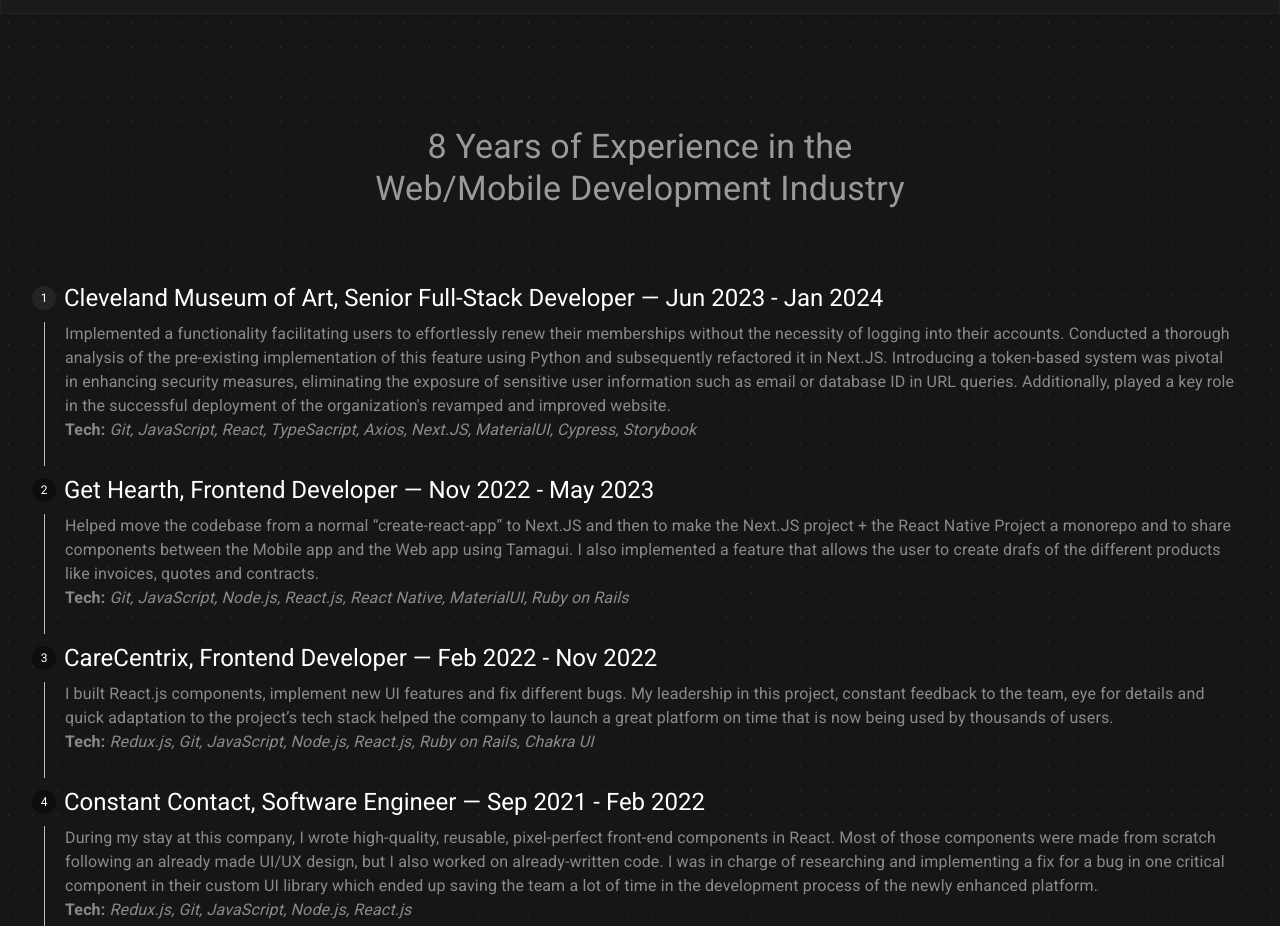
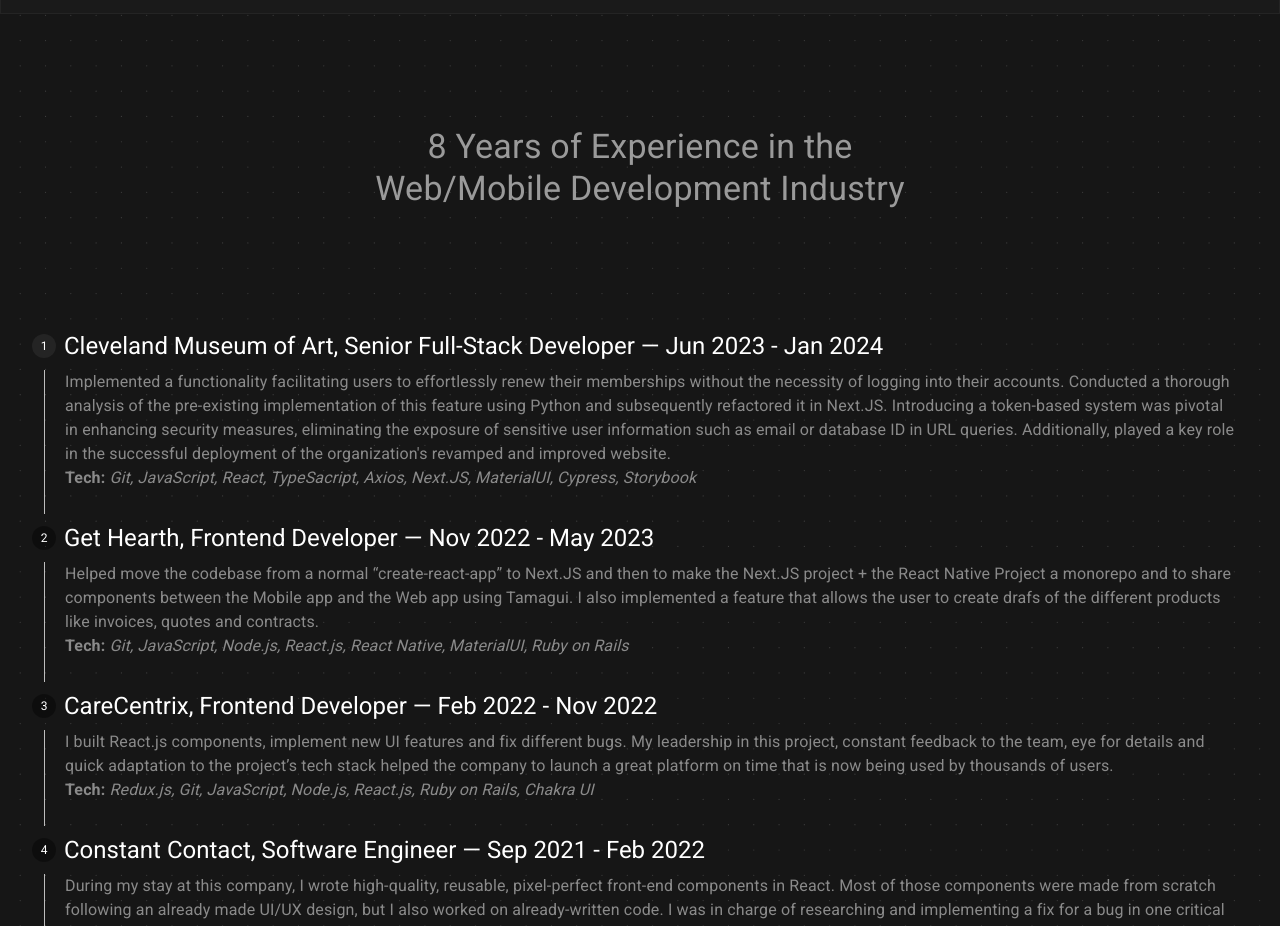
Before and after one commit to MerliMejia/PortfolioFE, a Next.js app: page / in a window 1280 px wide. Shown: the part 820-1746 px from the top of the page. Built offline with nearby package versions, Linux system fonts and the light colour scheme.

Commit message:
better spacing

```diff
--- a/src/pages/index.tsx
+++ b/src/pages/index.tsx
@@ -34,7 +34,7 @@
         </Link>
       </div>
       <TechSlider />
-      <div className="flex justify-center mb-16">
+      <div className="flex justify-center mb-28">
         <TextWithGradient variant="h4">
           8 Years of Experience in the Web/Mobile Development Industry
         </TextWithGradient>
```
